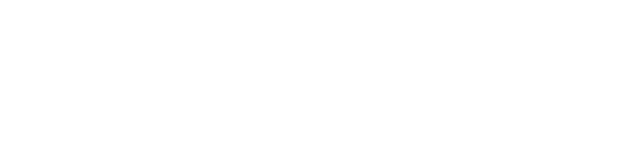
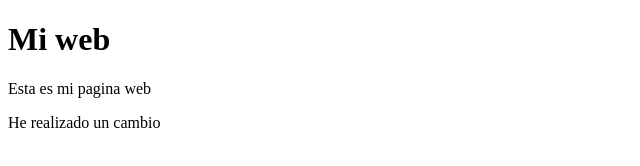
Before and after one commit to PabloDL10/webprueba, a plain HTML site: page ParaGit/index.html in a window 1280 px wide. Shown: the whole page, without its empty margins (0-640 px from the left). Drawn offline with Linux system fonts and the light colour scheme.

Commit message:
añado otra linea

```diff
--- a/ParaGit/index.html
+++ b/ParaGit/index.html
@@ -7,6 +7,8 @@
     <title>Document</title>
 </head>
 <body>
-
+    <h1>Mi web</h1>
+    <p>Esta es mi pagina web</p>
+    <p>He realizado un cambio</p>
 </body>
 </html>
```
